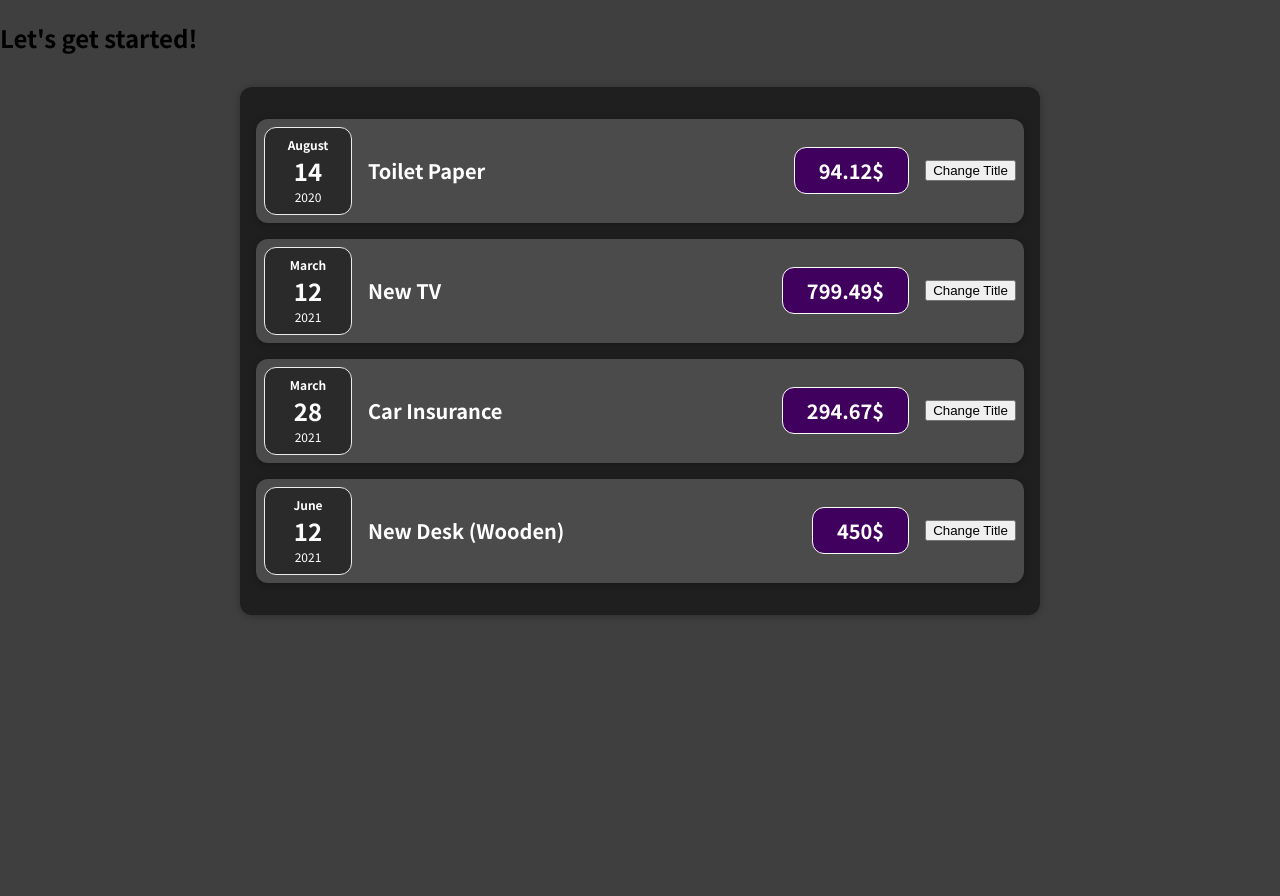
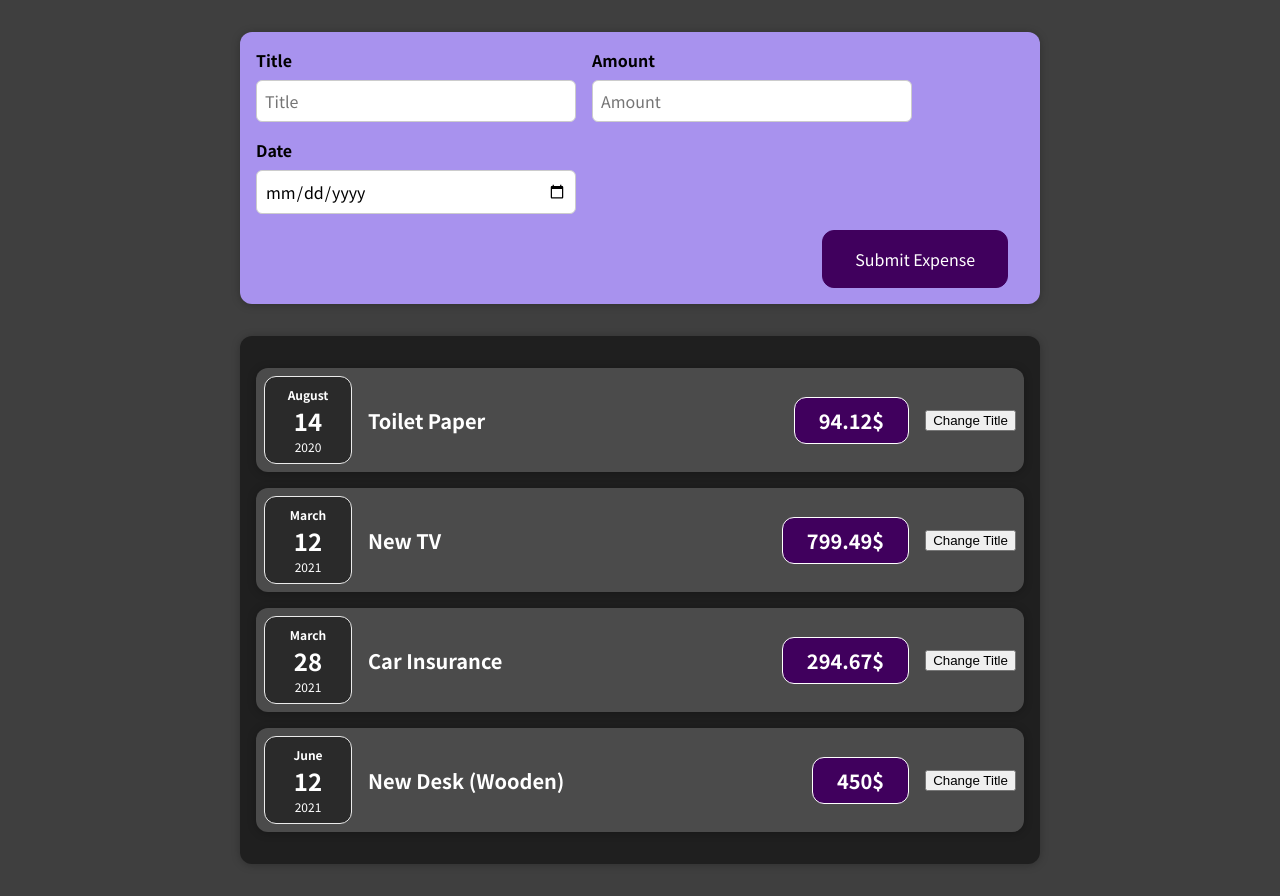
Before and after one commit to Arunr29/react-app, a React (Create React App) app: page / in a window 1280 px wide. Before the commit the page ends 800 px from the top, so only its background shows below. Built offline with nearby package versions, Linux system fonts and the light colour scheme.

Commit message:
Working with form in react and using state

```diff
--- a/src/App.js
+++ b/src/App.js
@@ -1,5 +1,6 @@
 import ExpenseData from "./components/Expenses/ExpenseData";
 import React from "react";
+import NewExpense from './components/CreateExpense/NewExpense';
 
 
 function App() {
@@ -34,8 +35,8 @@ function App() {
   //     React.createElement(ExpenseData, { items: expenses })))
   return (
     <div>
-      <h2>Let's get started!</h2>
-      <ExpenseData items={expenses}/>
+      <NewExpense />
+      <ExpenseData items={expenses} />
     </div>
   );
 }
--- /dev/null
+++ b/src/components/CreateExpense/ExpenseForm.css
@@ -0,0 +1,26 @@
+.new-expense__controls {
+    display: flex;
+    flex-wrap: wrap;
+    gap: 1rem;
+    margin-bottom: 1rem;
+    text-align: left;
+}
+
+.new-expense__control label {
+    font-weight: bold;
+    margin-bottom: 0.5rem;
+    display: block;
+}
+
+.new-expense__control input {
+    font: inherit;
+    padding: 0.5rem;
+    border-radius: 6px;
+    border: 1px solid #ccc;
+    width: 20rem;
+    max-width: 100%;
+}
+
+.new-expense__actions {
+    text-align: right;
+}
--- /dev/null
+++ b/src/components/CreateExpense/ExpenseForm.js
@@ -0,0 +1,51 @@
+import React, { useState } from "react";
+import './ExpenseForm.css';
+
+function ExpenseForm() {
+    //Title - useState
+    const [enteredTitle, setEnteredTitle] = useState('');
+    //Amount - useState
+    const [enteredAmount, setEnteredAmount] = useState('');
+    //Date - useState
+    const [enteredDate, setEnteredDate] = useState('');
+
+    const titleChangeHandler = (event) => {
+        const submittedTitle = event.target.value;
+        setEnteredTitle(submittedTitle)
+        console.log(submittedTitle);
+    }
+
+    const amountChangeHandler = (event) => {
+            const submittedAmount = event.target.value;
+            setEnteredAmount(submittedAmount);
+            console.log(submittedAmount);
+    }
+
+    const dateChangeHandler = (event) =>{
+        const submittedDate = event.target.value;
+        setEnteredDate(submittedDate);
+        console.log(submittedDate);
+    }
+
+    return (<form>
+        <div className="new-expense__controls">
+            <div className="new-expense__control">
+                <label>Title</label>
+                <input type="text" placeholder="Title" onChange={titleChangeHandler} />
+            </div>
+            <div className="new-expense__control">
+                <label>Amount</label>
+                <input type="number" min="0.01" step="0.01" placeholder="Amount" onChange={amountChangeHandler} />
+            </div>
+            <div className="new-expense__control">
+                <label>Date</label>
+                <input type="Date" min="2019-01-01" max="2022-12-31" onChange={dateChangeHandler} />
+            </div>
+        </div>
+        <div className="new-expense__actions">
+            <button type="submit">Submit Expense</button>
+        </div>
+    </form>)
+}
+
+export default ExpenseForm;
--- /dev/null
+++ b/src/components/CreateExpense/NewExpense.css
@@ -0,0 +1,38 @@
+.new-expense {
+    background-color: #a892ee;
+    padding: 1rem;
+    margin: 2rem auto;
+    width: 50rem;
+    max-width: 95%;
+    border-radius: 12px;
+    text-align: center;
+    box-shadow: 0 1px 8px rgba(0, 0, 0, 0.25);
+  }
+
+  .new-expense button {
+    font: inherit;
+    cursor: pointer;
+    padding: 1rem 2rem;
+    border: 1px solid #40005d;
+    background-color: #40005d;
+    color: white;
+    border-radius: 12px;
+    margin-right: 1rem;
+  }
+
+  .new-expense button:hover,
+  .new-expense button:active {
+    background-color: #510674;
+    border-color: #510674;
+  }
+
+  .new-expense button.alternative {
+    color: #220131;
+    border-color: transparent;
+    background-color: transparent;
+  }
+
+  .new-expense button.alternative:hover,
+  .new-expense button.alternative:active {
+    background-color: #ddb3f8;
+  }
--- /dev/null
+++ b/src/components/CreateExpense/NewExpense.js
@@ -0,0 +1,11 @@
+import React from "react";
+import './NewExpense.css';
+import ExpenseForm from './ExpenseForm';
+
+function NewExpense() {
+    return (<div className="new-expense">
+        <ExpenseForm />
+    </div>);
+}
+
+export default NewExpense;
```
Also changed, not shown: react-notes/React-Fundamentals.md (+14 -0 lines).
